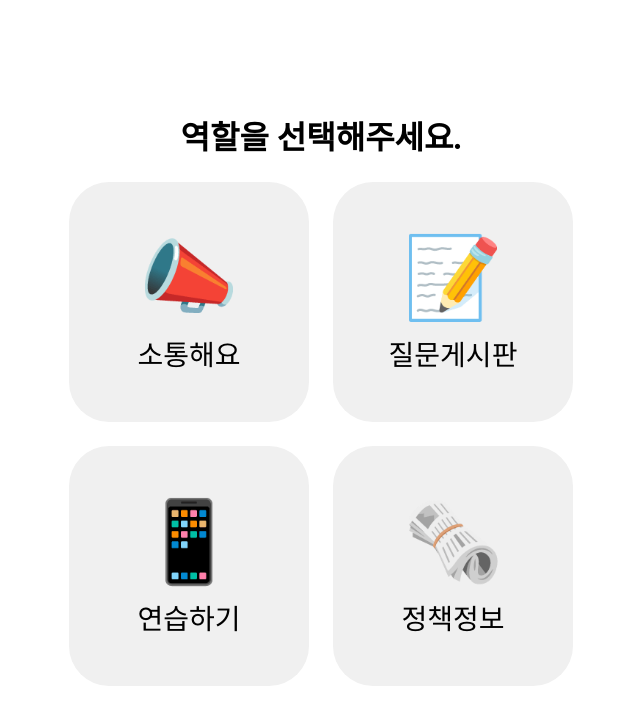
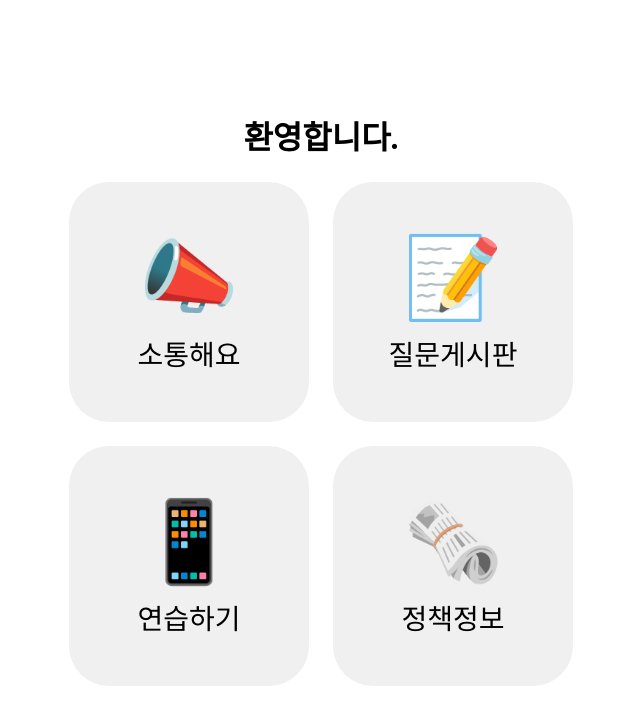
Before and after one commit to Like-Lion-NSU/Elementary_School, a React (Create React App) app in the folder FE/elementary_school_react/: page /main in a window 1280 px wide. Shown: the top 724 px of the page, without its empty margins (319-959 px from the left). Built offline with nearby package versions, Linux system fonts and the light colour scheme.

Commit message:
[Docs]change main title

```diff
--- a/FE/elementary_school_react/src/main/main.js
+++ b/FE/elementary_school_react/src/main/main.js
@@ -5,7 +5,7 @@ import '../css/main.css';
 const MainPage = () => {
   return (
     <div className="main-page" id="mainE-container">
-      <h1 id="mainE-title">역할을 선택해주세요.</h1>
+      <h1 id="mainE-title">환영합니다.</h1>
       <div className="main-buttons-wrapper">
         <div className="main-buttons">
           <Link to="#" className="mainE-button">
```
